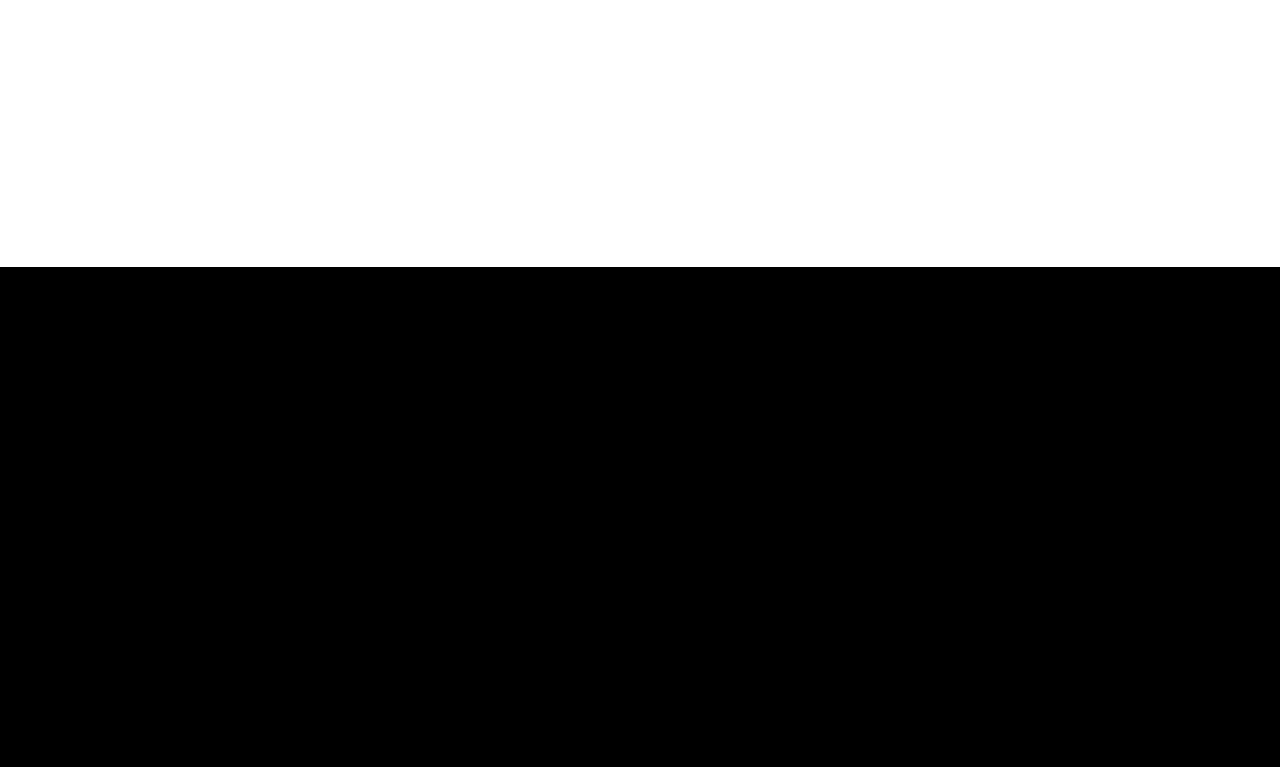
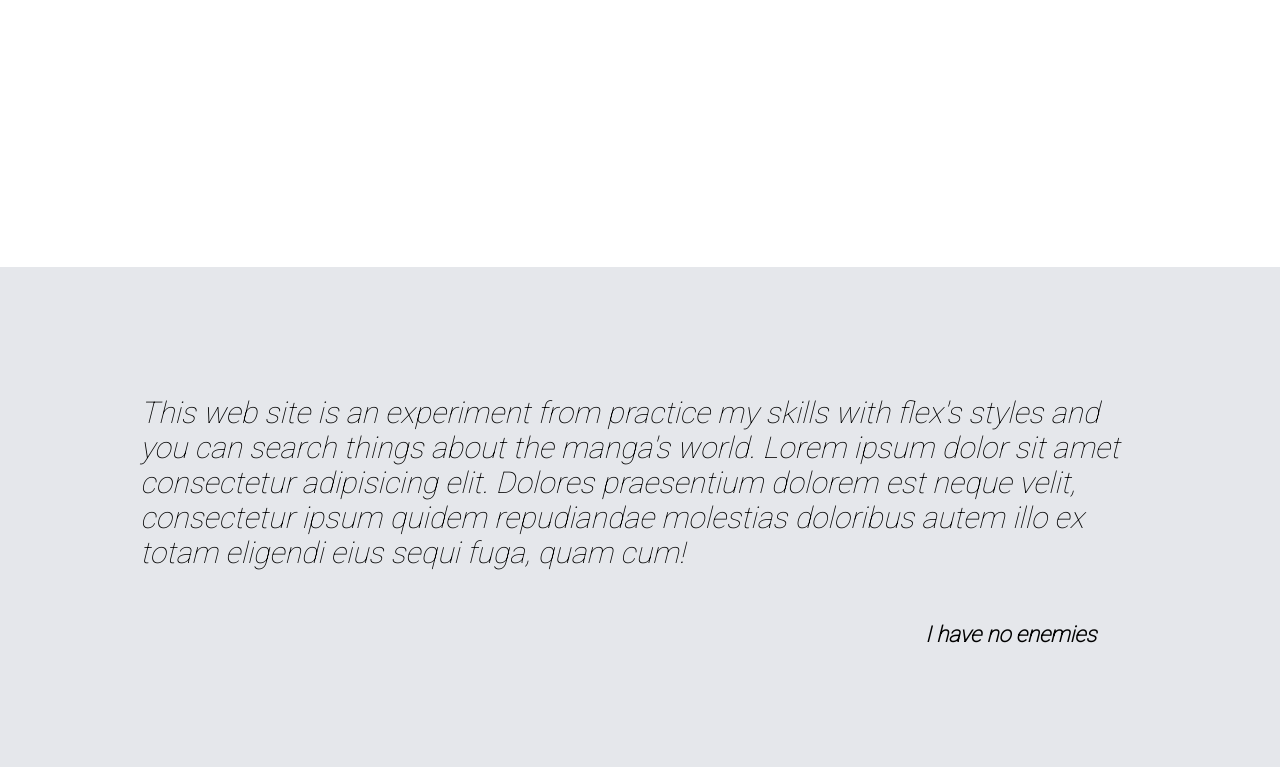
Before and after one commit to Susano111014/landing-page, a plain HTML site: page index.html in a window 1280 px wide. Shown: the part 1093-1860 px from the top of the page. Before the commit the page ends 1360 px from the top, so only its background shows below. Drawn offline with Linux system fonts and the light colour scheme.

Commit message:
feat: :art: Add to new section with  contain a one  quote

```diff
--- a/index.html
+++ b/index.html
@@ -55,6 +55,12 @@
             <p>VINLAND SAGA</p>
         </div>
     </section>
+    <section class="section-three">
+        <div class="grey">
+        <p class="phrase">This web site is an experiment from practice my skills with flex's styles and you can search things about the manga's world. Lorem ipsum dolor sit amet consectetur adipisicing elit. Dolores praesentium dolorem est neque velit, consectetur ipsum quidem repudiandae molestias doloribus autem illo ex totam eligendi eius sequi fuga, quam cum!</p>
+        <p class="cita">I have no enemies</p>
+    </div>
+    </section>
 </body>
 
 </html>
--- a/style.css
+++ b/style.css
@@ -127,3 +127,40 @@ a {
         padding-bottom: 0px;
         margin: 60px auto 0px auto;
     }
+
+    /* Section three */
+
+    .section-three {
+        height: 500px;
+        width: 1400px;
+        margin: auto;
+        background-color: #E5E7EB;
+        display: flex;
+        justify-content: center;
+        align-items: center;
+        font-size: 30px;
+        flex-wrap: wrap;
+        font-family: 'Roboto', sans-serif;
+    }
+
+    .grey {
+        width: 1000px;
+        margin: auto;
+        display: flex;
+        flex-wrap: wrap;
+    }
+
+    .phrase {
+        color: black;
+        font-style: italic;
+        font-weight: 400;
+    }
+
+    p.cita {
+        align-self:flex-end;
+        padding: 0px;
+        padding-left: 785px;
+        font-size: 22px;
+        font-weight: 800;
+        font-style: italic;
+    }
```
